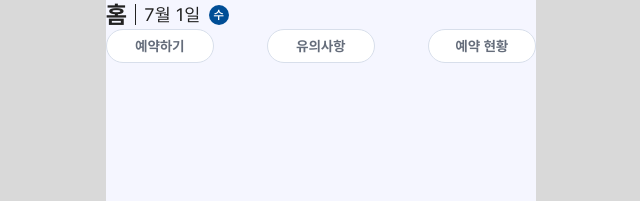
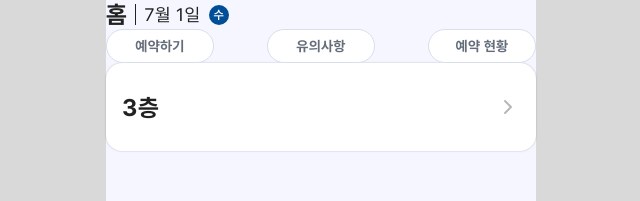
Before and after one commit to Piano-Reservation/Frontend, a React (Vite) app: page /home in a window 1280 px wide. Shown: the top 201 px of the page, without its empty margins (319-959 px from the left). Built offline with nearby package versions, Linux system fonts and the light colour scheme.

Commit message:
feat: 홈화면 층 선택 버튼 구현 (#9)

```diff
--- a/src/pages/home/HomePage.tsx
+++ b/src/pages/home/HomePage.tsx
@@ -1,3 +1,4 @@
+import FloorCard from '@/pages/home/components/FloorCard';
 import HomeDate from '@/pages/home/components/HomeDate';
 import HomeMenu from '@/pages/home/components/HomeMenu';
 
@@ -6,6 +7,7 @@ export function HomePage() {
     <div>
       <HomeDate />
       <HomeMenu />
+      <FloorCard floor={3} />
     </div>
   );
 }
--- /dev/null
+++ b/src/pages/home/components/FloorCard.tsx
@@ -0,0 +1,18 @@
+import {IcSvgChevronRight} from '@/shared/icons';
+
+interface FloorCardProps {
+  floor: number;
+  onClick?: () => void;
+}
+
+const FloorCard = ({floor, onClick}: FloorCardProps) => (
+  <button
+    type='button'
+    onClick={onClick}
+    className='bg-bg-surface flex h-22 w-full items-center justify-between rounded-2xl p-4 shadow-[0px_0px_2px_0px_rgba(0,0,0,0.25)]'>
+    <span className='text-title1 text-text-body tracking-[0.72px]'>{floor}층</span>
+    <IcSvgChevronRight className='size-6 shrink-0 text-gray-400' />
+  </button>
+);
+
+export default FloorCard;
--- /dev/null
+++ b/src/shared/icons/ic-chevron-right.tsx
@@ -0,0 +1,17 @@
+import type {SVGProps} from 'react';
+const IcSvgChevronRight = (props: SVGProps<SVGSVGElement>) => (
+  <svg
+    xmlns='http://www.w3.org/2000/svg'
+    fill='none'
+    viewBox='0 0 24 24'
+    {...props}>
+    <path
+      stroke='currentColor'
+      strokeLinecap='round'
+      strokeLinejoin='round'
+      strokeWidth={2}
+      d='m9 18 6-6-6-6'
+    />
+  </svg>
+);
+export default IcSvgChevronRight;
--- a/src/shared/icons/index.ts
+++ b/src/shared/icons/index.ts
@@ -1,6 +1,7 @@
 // (auto-generated) Do not edit manually.
 // Run `pnpm build:icons` to regenerate.
 
+export {default as IcSvgChevronRight} from './ic-chevron-right';
 export {default as IcSvgClose} from './ic-close';
 export {default as IcSvgBell} from './ic-bell';
 export {default as IcSvgCalendarCheck} from './ic-calendar-check';
```
Also changed, not shown: src/shared/assets/svg/ic-chevron-right.svg (added).
